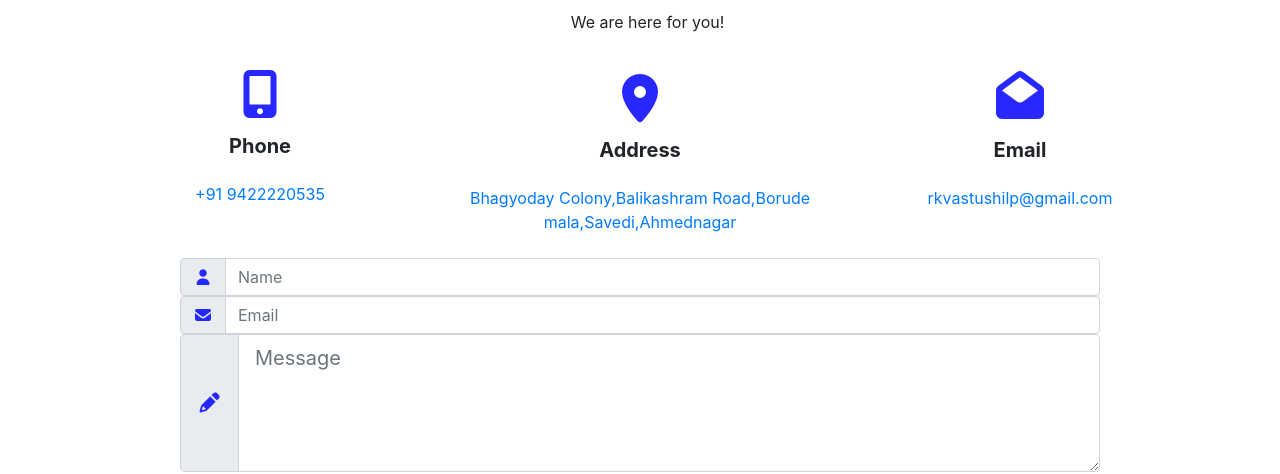
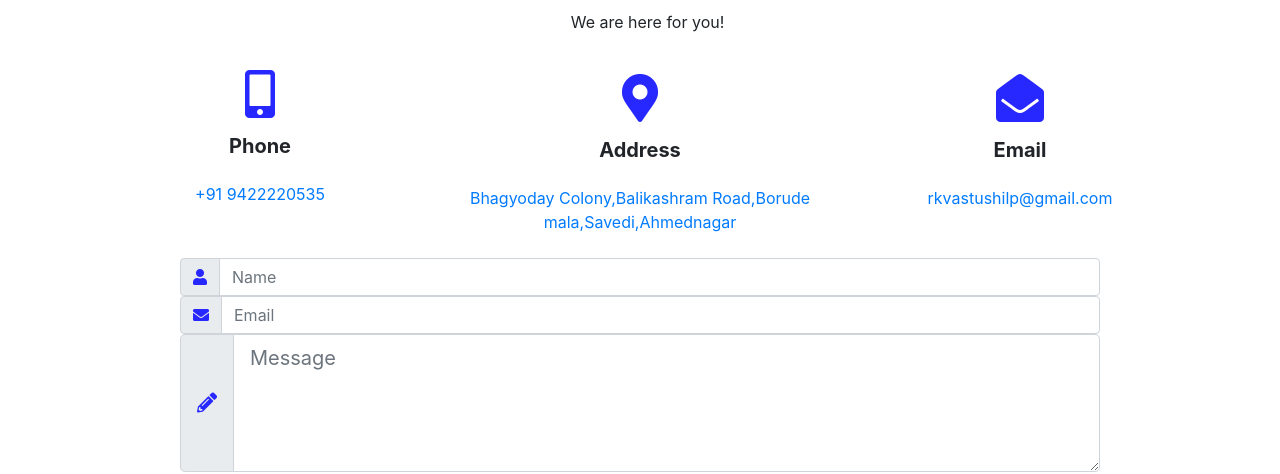
Before and after one commit to vaishnavirk0411/New-website, a plain HTML site: page contact1.html in a window 1280 px wide. Shown: the part 242-716 px from the top of the page. Drawn offline with nearby package versions, Linux system fonts and the light colour scheme.

Commit message:
Update contact1.html

```diff
--- a/contact1.html
+++ b/contact1.html
@@ -9,7 +9,7 @@
     <link rel="stylesheet" href="https://stackpath.bootstrapcdn.com/bootstrap/4.5.2/css/bootstrap.min.css" integrity="sha384-JcKb8q3iqJ61gNV9KGb8thSsNjpSL0n8PARn9HuZOnIxN0hoP+VmmDGMN5t9UJ0Z" crossorigin="anonymous">
      <link href='https://fonts.googleapis.com/css?family=Oxygen:400,300,700' rel='stylesheet' type='text/css'>
     <link href='https://fonts.googleapis.com/css?family=Philosopher' rel='stylesheet' type='text/css'>
-    <link rel="stylesheet" type="text/css" href="https://github.com/vaishnavirk0411/construction.github.io/blob/master/fontawesome-free-5.14.0-web/css/all.css">
+    <link rel="stylesheet" type="text/css" href="fontawesome-free-5.14.0-web/css/all.css">
    <link rel="stylesheet" href="https://cdnjs.cloudflare.com/ajax/libs/font-awesome/4.7.0/css/font-awesome.min.css">
 
  <link rel="stylesheet" type="text/css" href="https://cdnjs.cloudflare.com/ajax/libs/font-awesome/4.7.0/css/font-awesome.min.css">
```
